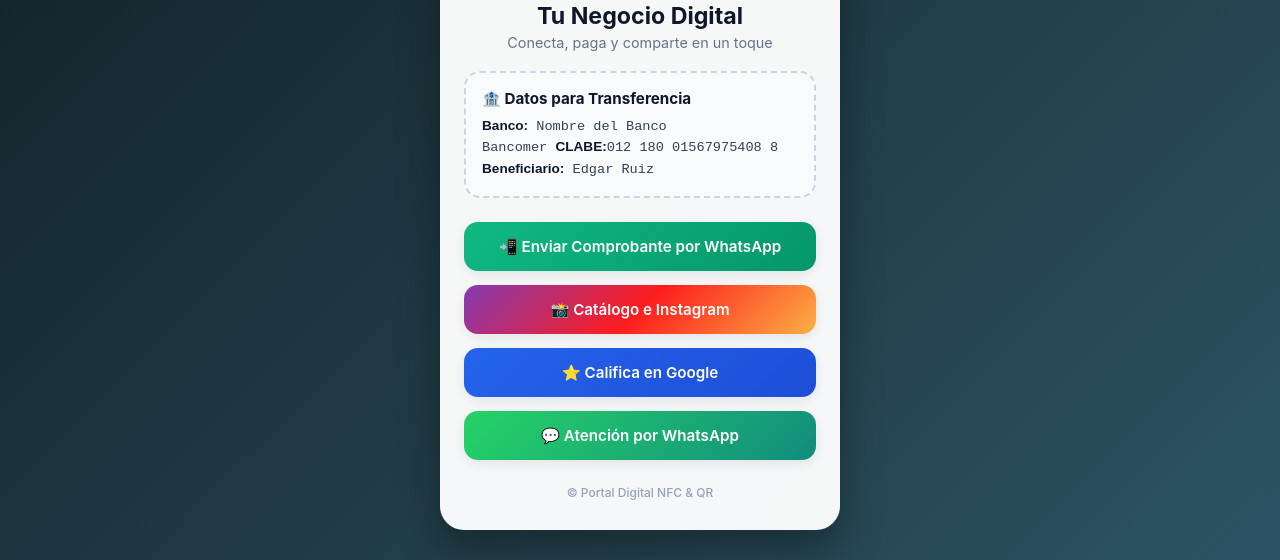
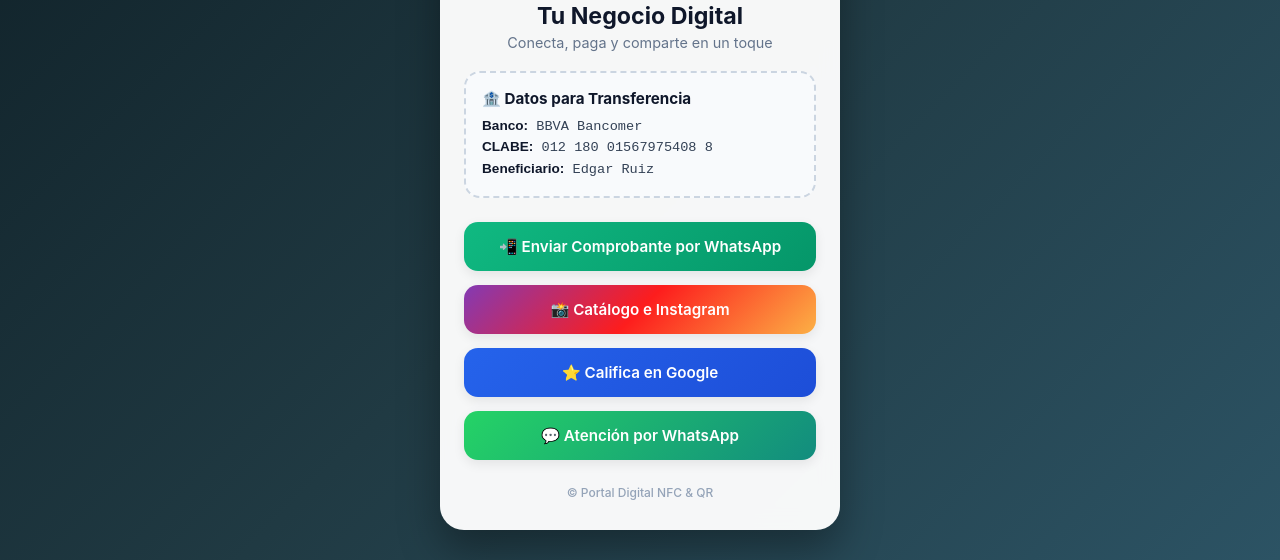
Before and after one commit to edrualmaxfatylu-blip/index.html, a plain HTML site: page index.html in a window 1280 px wide. Shown: the part 240-800 px from the top of the page. Drawn offline with Linux system fonts and the light colour scheme.

Commit message:
Update index.html

```diff
--- a/index.html
+++ b/index.html
@@ -94,8 +94,8 @@
             <div class="bank-box">
                 <h3>🏦 Datos para Transferencia</h3>
                 <div class="bank-data">
-                    <strong>Banco:</strong> Nombre del Banco<br>Bancomer
-                    <strong>CLABE:</strong>012 180 01567975408 8 <br>
+                    <strong>Banco:</strong> BBVA Bancomer<br>
+                    <strong>CLABE:</strong> 012 180 01567975408 8<br>
                     <strong>Beneficiario:</strong> Edgar Ruiz
                 </div>
             </div>
```
